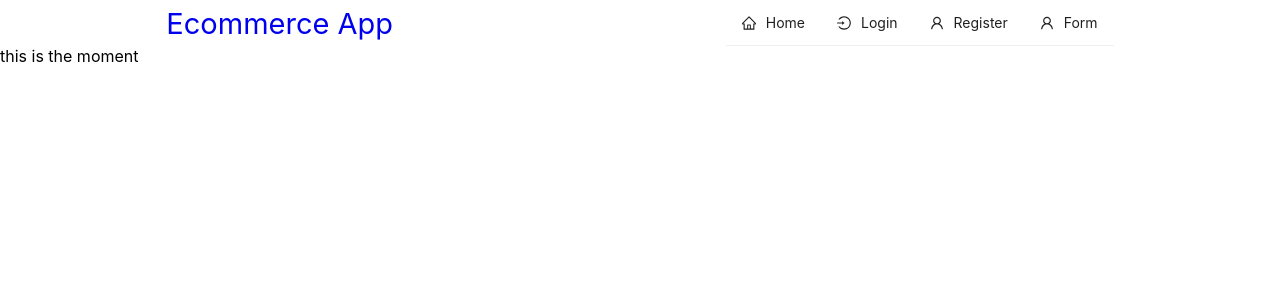
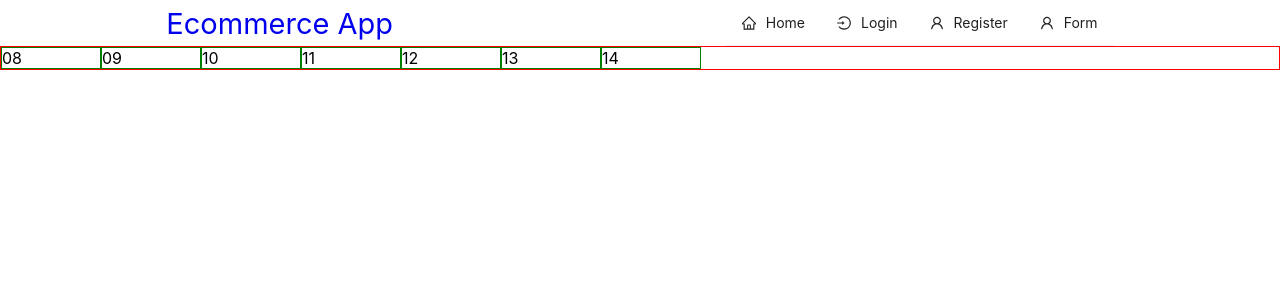
Before and after one commit to Bikramghimire/Marathon, a React (Create React App) app in the folder frontend/: page /moment in a window 1280 px wide. Shown: the top 300 px of the page. Built offline with nearby package versions, Linux system fonts and the light colour scheme.

Commit message:
remain for active

```diff
--- a/frontend/src/pages/moment/index.tsx
+++ b/frontend/src/pages/moment/index.tsx
@@ -1,24 +1,47 @@
-import React from "react";
+import React, { useState } from "react";
 import moment from "moment";
+import styled from "styled-components";
+const Container = styled.div`
+  border: 1px solid red;
+  display: flex;
+  flex-direction: row;
+`;
+const Calender = styled.div`
+  display: flex;
+  flex-direction: column;
+  width: 100px;
+  border: 1px solid green;
+  .active {
+    background-color: red;
+  }
+`;
 const Moment = () => {
   console.log("the momet=====", moment());
   const getWeeks = () => {
-    return moment().startOf("week");
+    const weekFirstDate = moment().add(1, "days");
+    return new Array(7).fill(0).map((item, index) => {
+      return weekFirstDate.clone().add(index, "days");
+    });
   };
-  const week = moment().startOf("week").format("MM");
-  const weekFirstDate = moment().add(1, "days");
-
-  console.log(
-    "array===",
-    new Array(7).fill(0).map((item, index) => {
-      return weekFirstDate.add(index, "days").format("DD");
-    })
-  );
+  const todayDay = () => {
+    return moment();
+  };
+  const [sevenDaysWeek, setSevenDaysWeek] = useState(getWeeks());
+  const [todaysDay, setTodaysDay] = useState(todayDay());
+  const weeks = ["sun", "mon", "tue", "wed", "thus", "fri", "sat"];
+  console.log("the seven", sevenDaysWeek, todayDay());
 
   return (
-    <div>
-      <>this is the moment</>
-    </div>
+    <Container>
+      {sevenDaysWeek.map((item, index) => {
+        return (
+          <Calender key={index}>
+            {item === todaysDay ? <div>{weeks[index]}</div> : ""}
+            <div>{item.format("DD")}</div>
+          </Calender>
+        );
+      })}
+    </Container>
   );
 };
 
```
